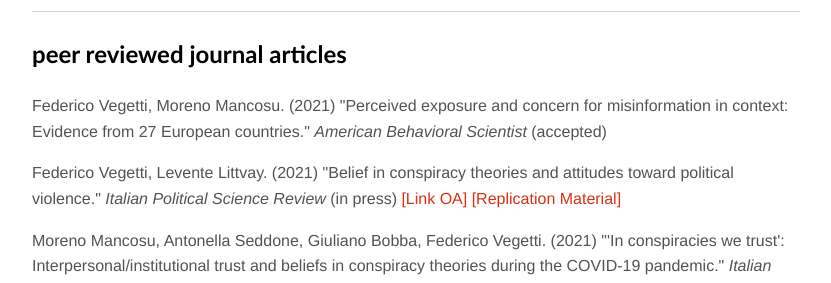
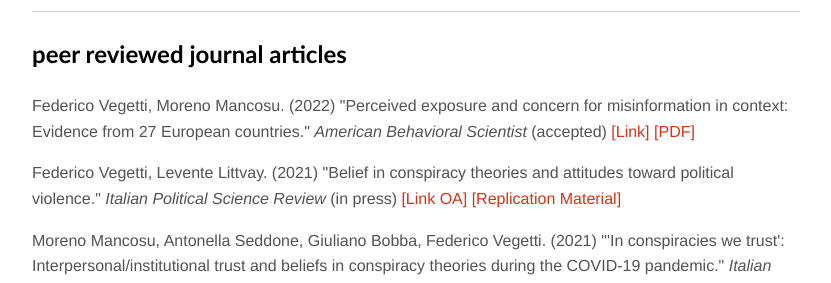
Before and after one commit to federicovegetti/federicovegetti.github.io, a Jekyll site: the page built from research/index.html, in a window 1280 px wide and 900 px high. Shown: the part 330-613 px from the top of the window, without its empty margins (224-1055 px from the left). Built offline with Jekyll 4.4.1, drawn with Linux system fonts in a browser that asks for light colours; nearby versions of some CDN libraries; a style sheet for code colours, icons or effects is not loaded.

Commit message:
added ABS paper

```diff
--- a/research/index.html
+++ b/research/index.html
@@ -8,7 +8,9 @@ permalink: research/
 
 <h2>peer reviewed journal articles</h2>
 
-	<p>Federico Vegetti, Moreno Mancosu. (2021) "Perceived exposure and concern for misinformation in context: Evidence from 27 European countries." <i>American Behavioral Scientist</i> (accepted)
+	<p>Federico Vegetti, Moreno Mancosu. (2022) "Perceived exposure and concern for misinformation in context: Evidence from 27 European countries." <i>American Behavioral Scientist</i> (accepted)
+	<a href="https://doi.org/10.1177%2F00027642221118255" target="_blank">[Link]</a>
+	<a href="https://www.researchgate.net/publication/358412209_Perceived_Exposure_and_Concern_for_Misinformation_in_Different_Political_Contexts_Evidence_From_27_European_Countries" target="_blank">[PDF]</a>
 	</p>
 
 	<p>Federico Vegetti, Levente Littvay. (2021) "Belief in conspiracy theories and attitudes toward political violence." <i>Italian Political Science Review</i> (in press)
```
